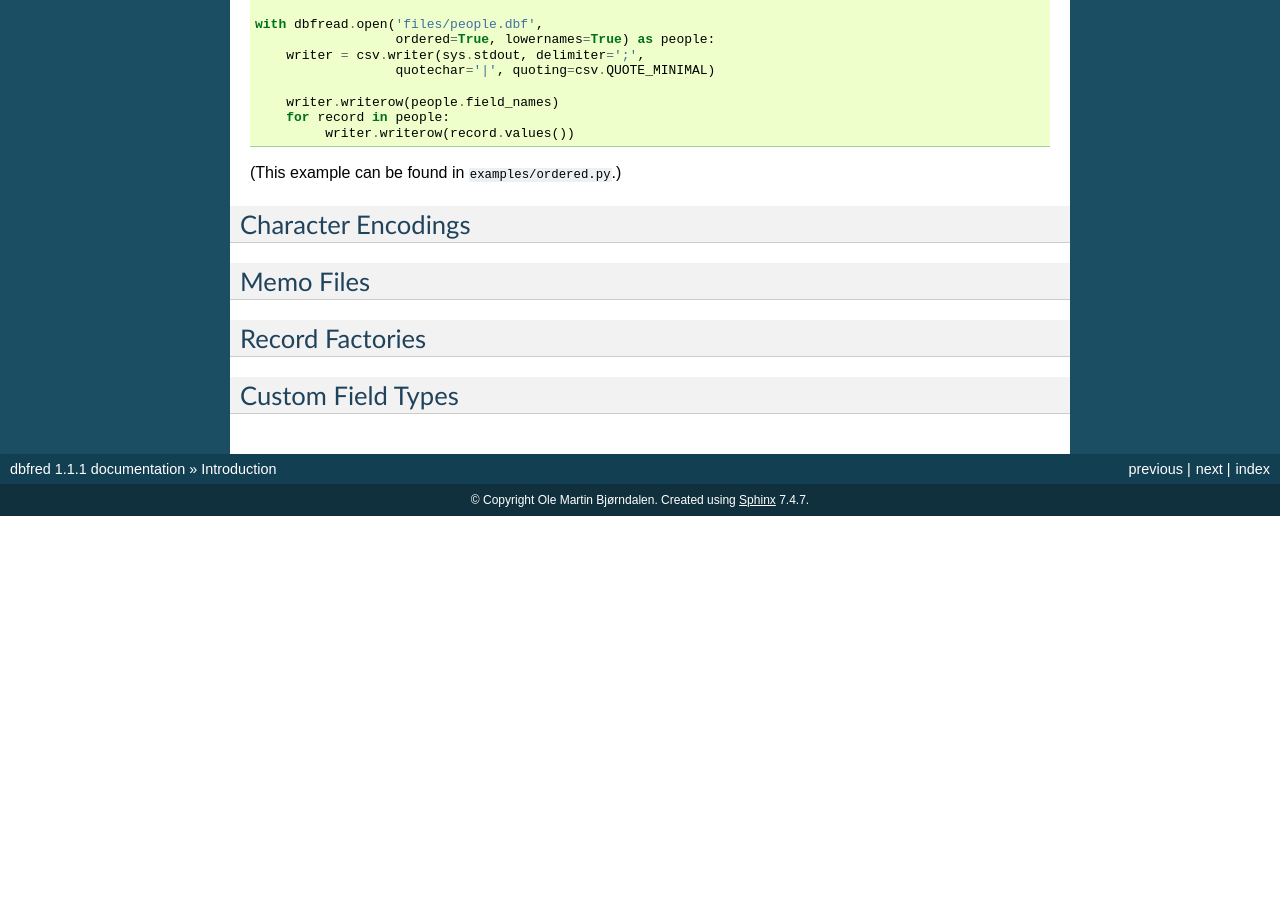
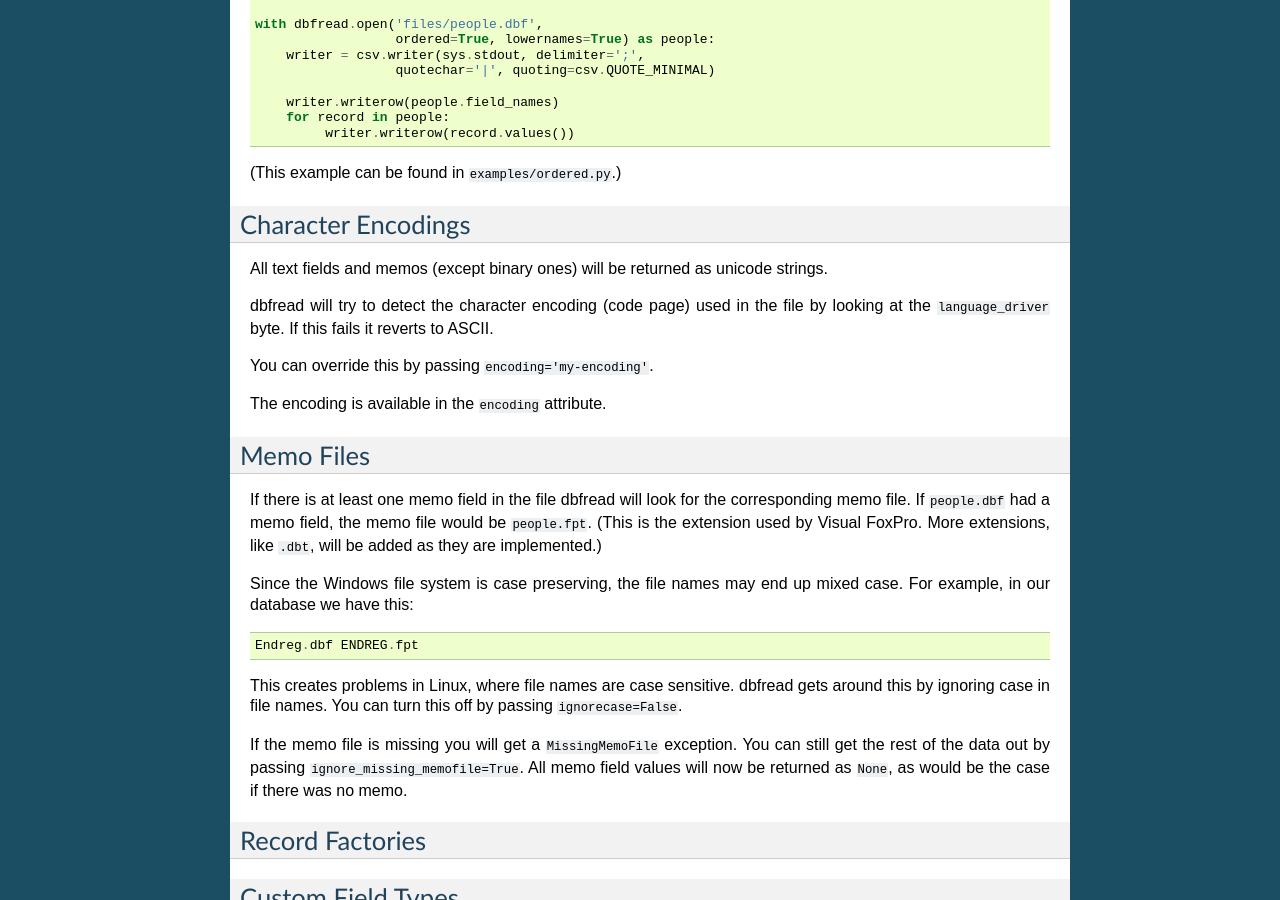
Before and after one commit to olemb/dbfread, a Sphinx documentation site: the page built from docs/introduction.rst, in a window 1280 px wide and 900 px high, scrolled down 1805 px. Built offline with Sphinx 7.4.7, drawn with Linux system fonts in a browser that asks for light colours; before the commit the page ends 2321 px from its top, so only the background shows below that.

Commit message:
Documented memo files.

```diff
--- a/docs/introduction.rst
+++ b/docs/introduction.rst
@@ -121,9 +121,40 @@ Here's an example of a simple CSV exporter:
 Character Encodings
 -------------------
 
+All text fields and memos (except binary ones) will be returned as
+unicode strings.
+
+dbfread will try to detect the character encoding (code page) used in
+the file by looking at the ``language_driver`` byte. If this fails it
+reverts to ASCII.
+
+You can override this by passing ``encoding='my-encoding'``.
+
+The encoding is available in the ``encoding`` attribute.
+
 
 Memo Files
 ----------
+
+If there is at least one memo field in the file dbfread will look for
+the corresponding memo file. If ``people.dbf`` had a memo field, the
+memo file would be ``people.fpt``. (This is the extension used by
+Visual FoxPro. More extensions, like ``.dbt``, will be added as they
+are implemented.)
+
+Since the Windows file system is case preserving, the file names may
+end up mixed case. For example, in our database we have this::
+
+    Endreg.dbf ENDREG.fpt
+
+This creates problems in Linux, where file names are case
+sensitive. dbfread gets around this by ignoring case in file
+names. You can turn this off by passing ``ignorecase=False``.
+
+If the memo file is missing you will get a ``MissingMemoFile``
+exception. You can still get the rest of the data out by passing
+``ignore_missing_memofile=True``. All memo field values will now be
+returned as ``None``, as would be the case if there was no memo.
 
 
 Record Factories
```
